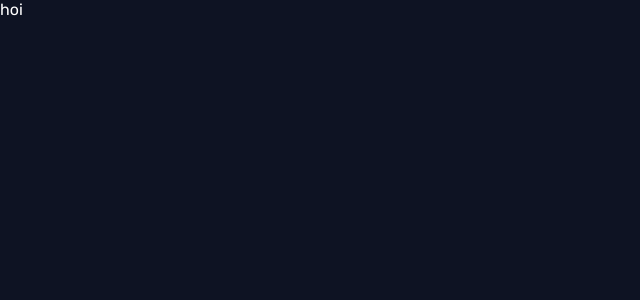
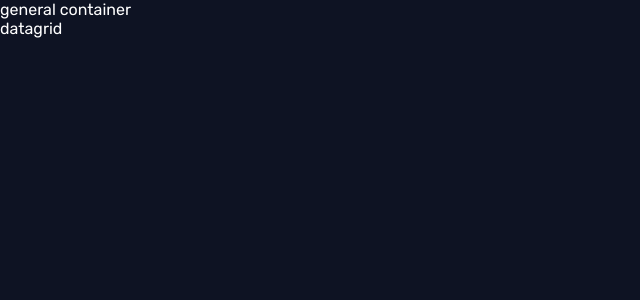
Before and after one commit to EdwinSch/react-timetracking-dashboard, a React (Vite) app: page / in a window 1280 px wide. Shown: the top 300 px of the page, without its empty margins (0-640 px from the left). Built offline with nearby package versions, Linux system fonts and the light colour scheme.

Commit message:
add: general + datagrid component

```diff
--- a/src/App.jsx
+++ b/src/App.jsx
@@ -1,12 +1,13 @@
-import { useGlobalContext } from "./context.jsx";
+import General from "./components/General.jsx";
+import Datagrid from "./components/Datagrid.jsx";
 
 function App() {
-  console.log(useGlobalContext().data);
-
-  return <p>hoi</p>;
+  return (
+    <main>
+      <General />
+      <Datagrid />
+    </main>
+  );
 }
 
-/* <p>{timeframes[activeIndex].current}</p>
-      <p>{timeframes[activeIndex].previous}</p> */
-
 export default App;
--- /dev/null
+++ b/src/components/Datagrid.jsx
@@ -0,0 +1,12 @@
+import { useGlobalContext } from "../context";
+
+const Datagrid = () => {
+  console.log(useGlobalContext().data);
+
+  return <p>datagrid</p>;
+};
+
+export default Datagrid;
+
+/* <p>{timeframes[activeIndex].current}</p>
+      <p>{timeframes[activeIndex].previous}</p> */
--- /dev/null
+++ b/src/components/General.jsx
@@ -0,0 +1,5 @@
+const General = () => {
+  return <p>general container</p>;
+};
+
+export default General;
```
